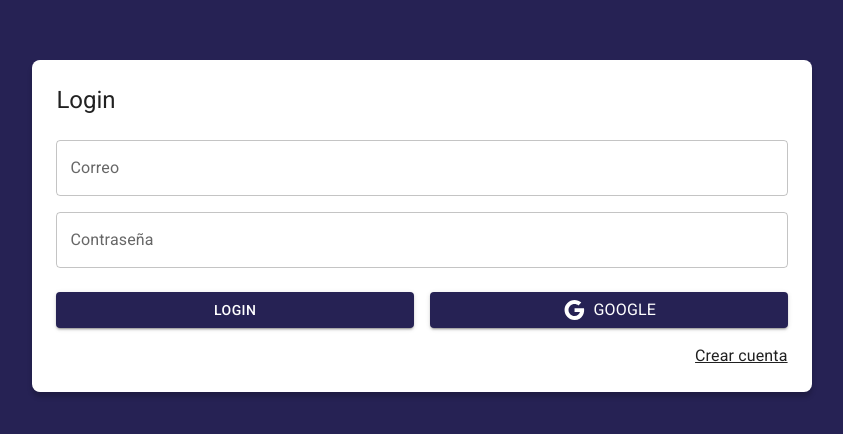
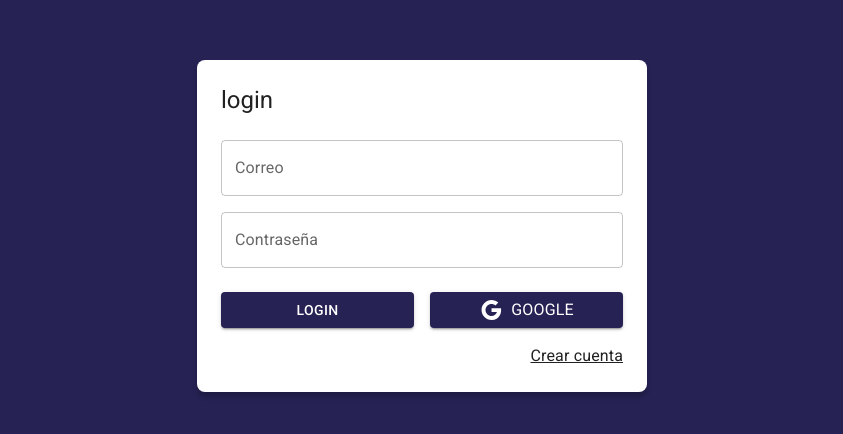
Before and after one commit to AndresHiguitaAMG/Proyecto-JournalApp, a React (Vite) app in the folder client/: page /auth/login in a window 1280 px wide. Shown: the part 174-608 px from the top of the page, without its empty margins (218-1061 px from the left). Built offline with nearby package versions, Linux system fonts and the light colour scheme.

Commit message:
AuthLayout Component

```diff
--- /dev/null
+++ b/client/src/auth/layout/AuthLayout.jsx
@@ -0,0 +1,24 @@
+import { Grid, Typography } from "@mui/material"
+
+export const AuthLayout = ({ children, title = "" }) => {
+  return (
+    <Grid
+        container
+        spacing={0}
+        direction="column"
+        alignItems="center"
+        justifyContent="center"
+        sx={{minHeight: "100vh", backgroundColor: "primary.main", Padding: 4}}
+    >
+    <Grid
+        item
+        className="box-shadow"
+        xs={3}
+        sx={{width: {sm: 450}, backgroundColor: "white", padding: 3, borderRadius: 2}}
+    >
+        <Typography variant="h5" sx={{mb: 1}}>{title}</Typography>
+            {children}
+        </Grid>
+    </Grid>
+    )
+}
--- a/client/src/auth/pages/LoginPage.jsx
+++ b/client/src/auth/pages/LoginPage.jsx
@@ -1,25 +1,12 @@
 import { Link as RouterLink } from 'react-router-dom';
 import { Google } from '@mui/icons-material';
 import { Button, Grid, Link, TextField, Typography } from '@mui/material';
+import { AuthLayout } from '../layout/AuthLayout';
 
 export const LoginPage = () => {
   return (
-    <Grid
-      container
-      spacing={0}
-      direction="column"
-      alignItems="center"
-      justifyContent="center"
-      sx={{minHeight: "100vh", backgroundColor: "primary.main", Padding: 4}}
-    >
-        <Grid
-          item
-          className="box-shadow"
-          xs={3}
-          sx={{backgroundColor: "white", padding: 3, borderRadius: 2}}
-        >
-          <Typography variant="h5" sx={{mb: 1}}>Login</Typography>
-          <form>
+    <AuthLayout title='login'>
+      <form>
             <Grid container>
               <Grid item xs={12} sx={{mt: 2}}>
                 <TextField
@@ -61,7 +48,6 @@
               </Grid>
             </Grid>
           </form>
-        </Grid>
-    </Grid>
+    </AuthLayout>
   )
 };
```
